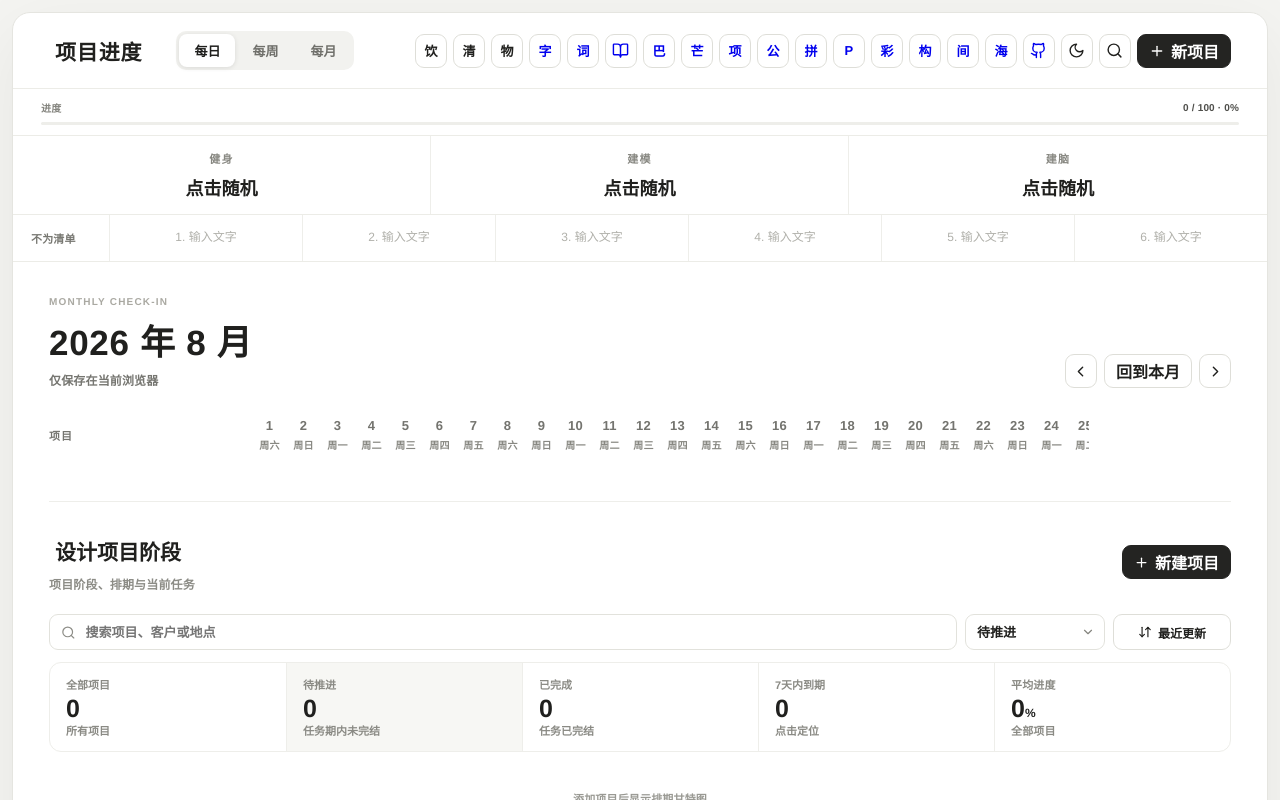
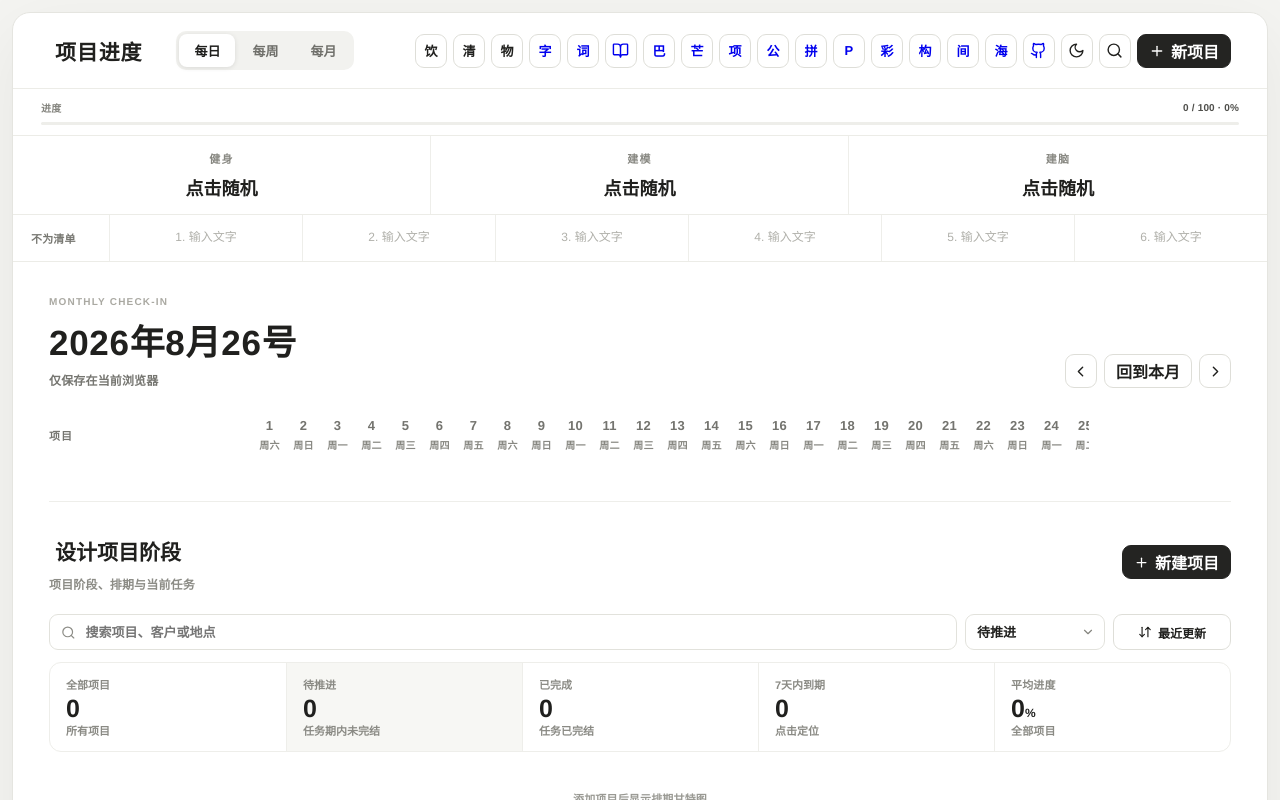
Before and after one commit to sange1022/project-checkin-dashboard, a React (Vite) app: page / in a window 1280 px wide. Shown: the top 800 px of the page. Built offline with nearby package versions, Linux system fonts and the light colour scheme; the HTML template or start-up script is replaced by a standard one.

Commit message:
feat: show full date in calendar heading

```diff
--- a/src/App.tsx
+++ b/src/App.tsx
@@ -165,7 +165,7 @@ export default function App() {
     return { ...current, projects }
   })
 
-  const monthTitle = `${anchor.getFullYear()} 年 ${anchor.getMonth() + 1} 月`
+  const monthTitle = `${anchor.getFullYear()}年${anchor.getMonth() + 1}月${anchor.getDate()}号`
   const todayKey = toDateKey(today)
   const lastSyncLabel = suiteSync.lastSyncedAt
     ? Date.now() - suiteSync.lastSyncedAt < 60_000
```
Also changed, not shown: 1 other file (tests, documents, lock files or other folders).
